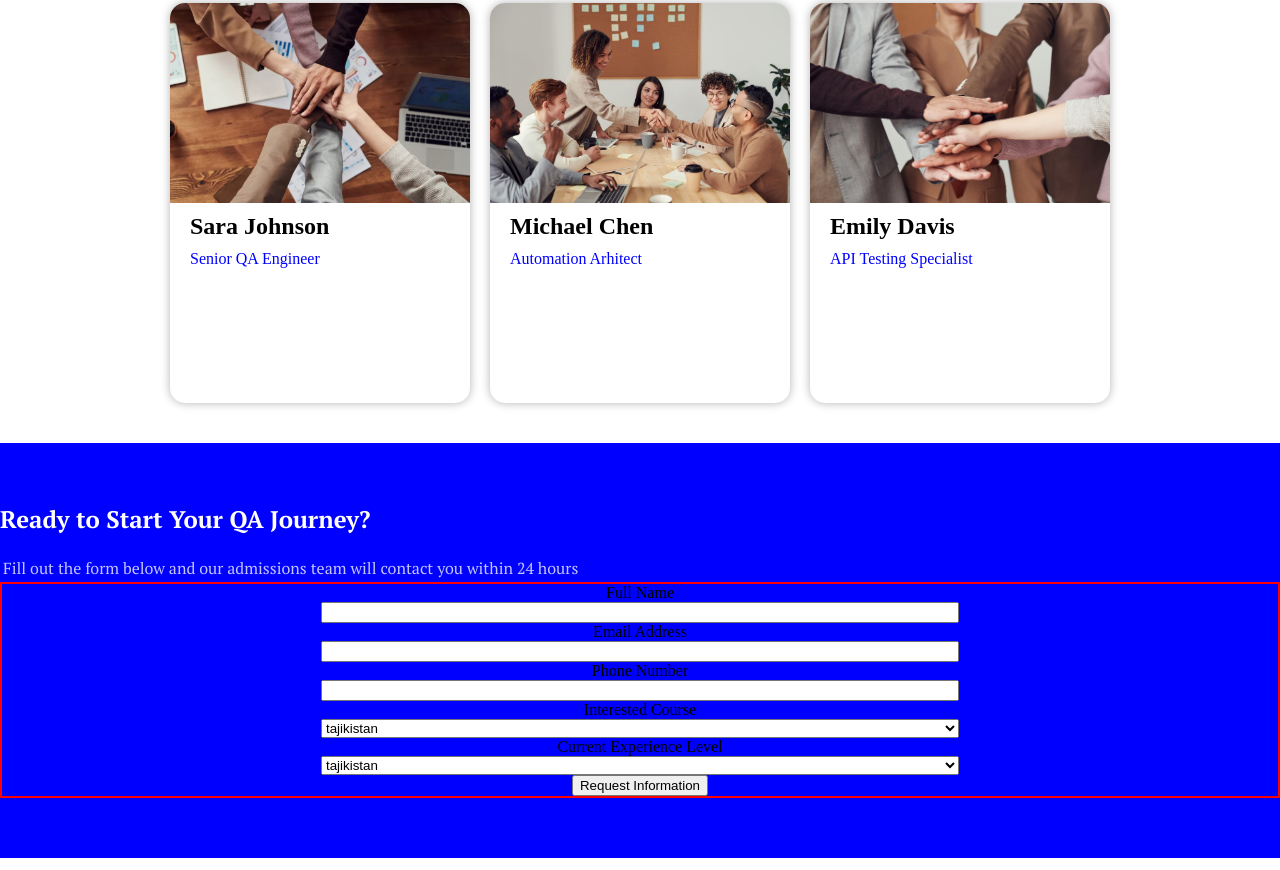
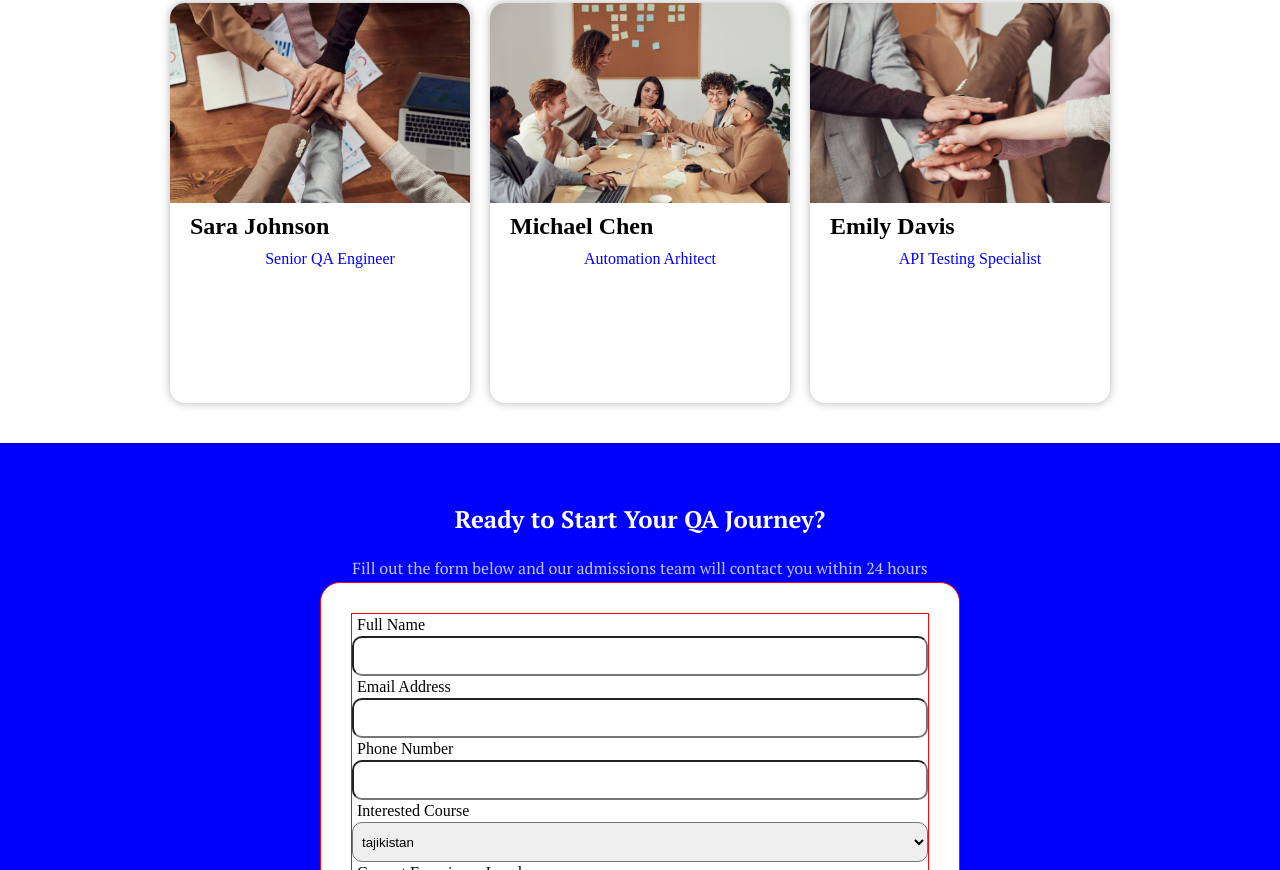
Before and after one commit to juraevibrahim01/qa, a plain HTML site: page index.html in a window 1280 px wide. Shown: the part 2756-3626 px from the top of the page. Drawn offline with Linux system fonts and the light colour scheme; a web font is replaced by a local one.

Commit message:
Добавили некоторые адаптации

```diff
--- a/index.html
+++ b/index.html
@@ -401,7 +401,7 @@
         <section id="submit-obout-info">
             <h2 class="color-white pt-serif-bold">Ready to Start Your QA Journey?</h2>
             <p class="color-white-min pt-serif-regular">Fill out the form below and our admissions team will contact you within 24 hours</p>
-               <div>
+               <div class="flex">
                     <form action="#" class="border-red">
                         <div class="border-red form-div">
                             <div class="form-group">
--- a/style.css
+++ b/style.css
@@ -735,19 +735,40 @@ div.flex-gorizontal {
     z-index: 101;
 }
 
-.form-div {
-  display: flex;
-  flex-direction: column; /* вертикальная колонка */
-  justify-content: center; /* по вертикали */
-  align-items: center;
+form {
+    width: 50%;
+    border-radius: 20px;
+    background-color: white;
 }
 
-.form-group {
-  display: flex;
-  flex-direction: column;
-  align-items: flex-start; /* label слева */
+.form-div {
+    margin: 30px;
 }
 
-form div input, select {
-    width: 50%;
+div.form-div>* {
+    width: 100%;
+    padding: 2px 5px 2px 5px;
 }
+
+div.flex-form button {
+    width: 100%;
+}
+
+.form-div input, select{
+    height: 40px;
+    border-radius: 10px;
+}
+
+.flex-form button {
+    margin-top: 20px;
+    height: 40px;
+    border-radius: 10px;
+}
+
+#submit-obout-info h2, p {
+    text-align: center;
+}
+
+div label{
+    margin-top: 10px;
+}
```
